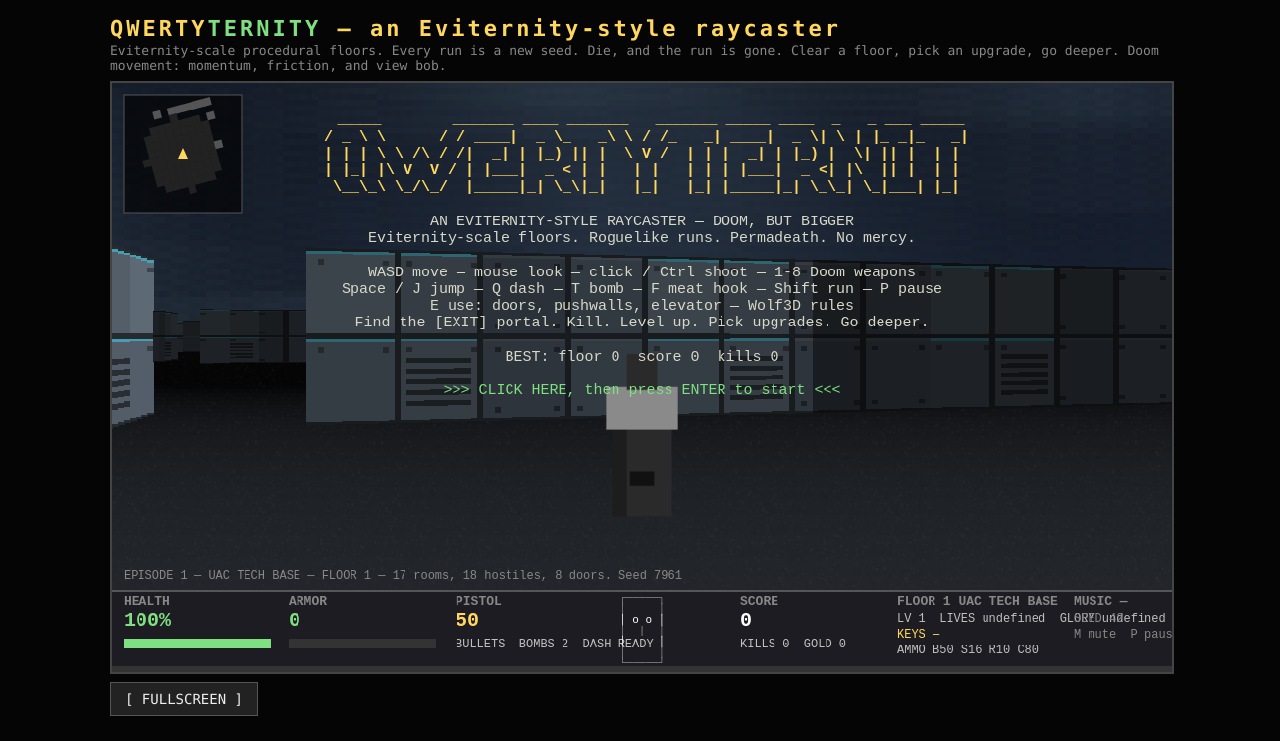
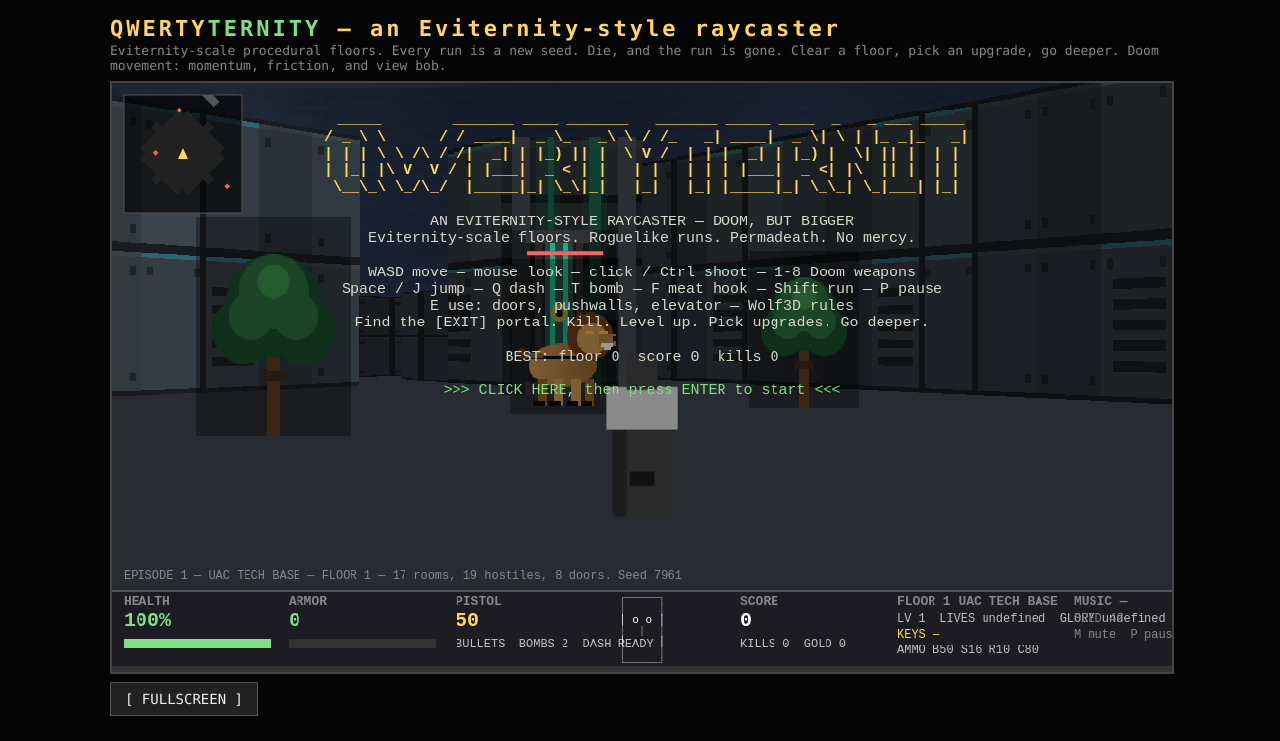
Before and after one commit to bthompson91/qwertyternity, a plain HTML site: page index.html in a window 1280 px wide. Shown: the top 741 px of the page. Drawn offline with Linux system fonts and the light colour scheme; animation ran at ten frames a second; a web font is replaced by a local one.

Commit message:
Outdoor-first maps: diagonal walls, octagonal plaza, knights + lions

```diff
--- a/index.html
+++ b/index.html
@@ -403,15 +403,15 @@ const SPRITES={
 // Drops: guard/officer/SS/mutant drop a clip (+4 ammo); SS drops the
 // machine gun if the player lacks it; Hans drops the gold key.
 const ENEMY_TYPES={
- guard:  {hp:25, dmg:7,  speed:1.1, patrol:0.55, chaseMul:3, range:7, xp:10, score:100, color:'#d8b060', spr:'guard',   fire:1.6, reaction:4},
- dog:    {hp:1,  dmg:6,  speed:2.3, patrol:1.5,  chaseMul:2, range:1.4, xp:12, score:200, color:'#c09070', spr:'dog',   fire:0.9, reaction:8, melee:true},
+ guard:  {hp:25, dmg:7,  speed:1.1, patrol:0.55, chaseMul:3, range:7, xp:10, score:100, color:'#c8c8c8', spr:'guard',   fire:1.6, reaction:4, name:'KNIGHT'},
+ dog:    {hp:1,  dmg:6,  speed:2.3, patrol:1.5,  chaseMul:2, range:1.4, xp:12, score:200, color:'#c09050', spr:'dog',   fire:0.9, reaction:8, melee:true, name:'LION'},
  nightmare:{hp:40, dmg:14, speed:2.6, patrol:1.2, chaseMul:2, range:1.6, xp:25, score:600, color:'#a040a0', spr:'nightmare', fire:0.9, reaction:6, melee:true},
  astral:  {hp:120,dmg:10, speed:0.9, patrol:0.4,  chaseMul:2, range:10, xp:50, score:1000,color:'#ff6060', spr:'astral', fire:2.2, reaction:4, shots:1, hover:0.35},
  annihilator:{hp:1200,dmg:22,speed:1.2,patrol:0.4, chaseMul:3, range:10, xp:200,score:8000,color:'#c04040', spr:'annihilator', fire:1.6, reaction:1, shots:1, name:'ANNIHILATOR'},
- officer:{hp:50, dmg:12, speed:1.5, patrol:0.55, chaseMul:5, range:8, xp:20, score:400, color:'#a0c0e0', spr:'officer', fire:1.3, reaction:2},
- ss:     {hp:100,dmg:14, speed:1.4, patrol:0.55, chaseMul:4, range:8, xp:35, score:500, color:'#b0b0b0', spr:'ss',      fire:1.1, reaction:6, shots:4},
- mutant: {hp:55, dmg:16, speed:1.0, patrol:0.55, chaseMul:3, range:6, xp:30, score:700, color:'#80d080', spr:'mutant', fire:1.8, reaction:6, shots:2},
- boss:   {hp:850,dmg:20, speed:1.3, patrol:0.55, chaseMul:3, range:9, xp:100,score:5000,color:'#e06060', spr:'boss',   fire:1.1, reaction:1, name:'HANS GROSSE'},
+ officer:{hp:50, dmg:12, speed:1.5, patrol:0.55, chaseMul:5, range:8, xp:20, score:400, color:'#c8a84a', spr:'officer', fire:1.3, reaction:2, name:'KNIGHT CAPTAIN'},
+ ss:     {hp:100,dmg:14, speed:1.4, patrol:0.55, chaseMul:4, range:8, xp:35, score:500, color:'#2a2a2a', spr:'ss',      fire:1.1, reaction:6, shots:4, name:'DARK KNIGHT'},
+ mutant: {hp:55, dmg:16, speed:1.0, patrol:0.55, chaseMul:3, range:6, xp:30, score:700, color:'#6a8a3a', spr:'mutant', fire:1.8, reaction:6, shots:2, name:'HEDGE KNIGHT'},
+ boss:   {hp:850,dmg:20, speed:1.3, patrol:0.55, chaseMul:3, range:9, xp:100,score:5000,color:'#ffd75e', spr:'boss',   fire:1.1, reaction:1, name:'THE KNIGHT LORD'},
 };
 // --- roguelike upgrades (offered 3 at a time on level-up and floor clear) ---
 const UPGRADES=[
@@ -645,6 +645,14 @@ function chooseUpgrade(i){
 let zbuf=new Float32Array(256);
 let seen=new Uint8Array(64*64); // fog of war: tiles seen this floor (1 = seen)
 let floorH=new Float32Array(64*64), ceilH=new Float32Array(64*64); // Doom sector heights: floor/ceiling height per cell (0/1 = ground)
+let diag=new Uint8Array(64*64); // diagonal walls: 0 none, 1 solid top-left, 2 top-right, 3 bottom-right, 4 bottom-left
+let outdoor=new Uint8Array(64*64); // 1 = open-air cell (sky overhead), 0 = indoors (dark ceiling)
+function diagSide(d, lx, ly){ // true if the local point (lx,ly in 0..1) is on the solid side of the diagonal
+  if(d===1) return lx+ly<1;   // solid top-left
+  if(d===2) return lx-ly>0;   // solid top-right
+  if(d===3) return lx+ly>1;   // solid bottom-right
+  return lx-ly<0;             // solid bottom-left (d===4)
+}
 let themeIdx=0; // index into THEMES for this floor (for WALL_TEX)
 function log(m){ logs.unshift(m); logs=logs.slice(0,4); }
 function newRun(){
@@ -663,14 +671,31 @@ function genLevel(d){
   // Wolf3D: MAPSIZE 64 — maps are forced 64x64 (WL_GAME.C SetupGameLevel)
   mapW=WOLF.MAPSIZE; mapH=WOLF.MAPSIZE;
   grid=[]; for(let y=0;y<mapH;y++){ grid.push(new Array(mapW).fill(1)); }
+  diag.fill(0); outdoor.fill(0);
   doors=[]; pushwalls=[]; items=[]; enemyShots=[]; decor=[];
   // Eviternity scale: one grand hall per floor — carved FIRST so it
-  // always gets a spot (a huge arena, 2.5 ceiling, a platform, a pack).
+  // always gets a spot. It is an octagonal OUTDOOR plaza now (Eviternity's
+  // open courtyards): the c x c corners are chamfered off with diagonal
+  // walls, the interior is open-air, and the player spawns in it.
+  function carveOctagon(x, y, w, h, c, texType){
+    for(let yy=y; yy<y+h; yy++) for(let xx=x; xx<x+w; xx++){
+      const sTL=(xx-x)+(yy-y), sTR=(x+w-1-xx)+(yy-y),
+            sBR=(x+w-1-xx)+(y+h-1-yy), sBL=(xx-x)+(y+h-1-yy);
+      const s=Math.min(sTL, sTR, sBR, sBL);
+      if(s<c-1) continue; // still a wall (the cut-off corner triangle)
+      if(s===c-1){ // the diagonal cell on the chamfer
+        grid[yy][xx]=texType;
+        diag[yy*64+xx]= sTL===c-1?1 : sTR===c-1?2 : sBR===c-1?3 : 4;
+        continue;
+      }
+      grid[yy][xx]=0; outdoor[yy*64+xx]=1; // open-air plaza floor
+    }
+  }
   let grandHall=null;
   for(let tries=0; tries<60 && !grandHall; tries++){
-    const w=ri(14,20), h=ri(10,13), x=ri(1,mapW-w-1), y=ri(1,mapH-h-1);
+    const w=ri(16,22), h=ri(12,16), x=ri(1,mapW-w-1), y=ri(1,mapH-h-1);
     grandHall={x,y,w,h,cx:x+(w>>1), cy:y+(h>>1)};
-    for(let yy=y;yy<y+h;yy++) for(let xx=x;xx<x+w;xx++) grid[yy][xx]=0;
+    carveOctagon(x, y, w, h, 3, 11);
   }
   // rooms (they avoid the grand hall)
   const rooms=[];
@@ -683,12 +708,15 @@ function genLevel(d){
     rooms.push({x,y,w,h,cx:x+(w>>1), cy:y+(h>>1)});
     for(let yy=y;yy<y+h;yy++) for(let xx=x;xx<x+w;xx++) grid[yy][xx]=0;
   }
-  if(grandHall) rooms.push(grandHall); // last, so the spawn (rooms[0]) is a normal room
+  if(grandHall) rooms.unshift(grandHall); // first, so the player spawns outdoors in the plaza
   function corridor(x0,y0,x1,y1){
+    // open a cell; a cell that is already open (a plaza cell) keeps its
+    // outdoor flag, a wall cell becomes an indoor corridor cell
+    const carve=(x,y)=>{ const wasWall=grid[y][x]!==0; grid[y][x]=0; diag[y*64+x]=0; if(wasWall) outdoor[y*64+x]=0; };
     let x=x0,y=y0;
-    while(x!==x1){ grid[y][x]=0; x+=Math.sign(x1-x); }
-    while(y!==y1){ grid[y][x]=0; y+=Math.sign(y1-y); }
-    grid[y][x]=0;
+    while(x!==x1){ carve(x,y); x+=Math.sign(x1-x); }
+    while(y!==y1){ carve(x,y); y+=Math.sign(y1-y); }
+    carve(x,y);
   }
   for(let i=1;i<rooms.length;i++) corridor(rooms[i-1].cx,rooms[i-1].cy,rooms[i].cx,rooms[i].cy);
   corridor(rooms[0].cx,rooms[0].cy,rooms[rooms.length-1].cx,rooms[rooms.length-1].cy);
@@ -777,9 +805,12 @@ function genLevel(d){
     for(let yy=grandHall.y;yy<grandHall.y+grandHall.h;yy++) for(let xx=grandHall.x;xx<grandHall.x+grandHall.w;xx++)
       if(grid[yy][xx]===0) ceilH[yy*64+xx]=2.5;
     raiseRect(grandHall.cx-2, grandHall.cy-1, 4, 3);
-    // pillars at the grand hall's corners (Eviternity's pillared halls)
-    for(const [px,py] of [[grandHall.x+1,grandHall.y+1],[grandHall.x+grandHall.w-2,grandHall.y+1],[grandHall.x+1,grandHall.y+grandHall.h-2],[grandHall.x+grandHall.w-2,grandHall.y+grandHall.h-2]])
+    // pillars at the plaza's corners, inset past the chamfer (Eviternity's pillared halls)
+    for(const [px,py] of [[grandHall.x+2,grandHall.y+2],[grandHall.x+grandHall.w-3,grandHall.y+2],[grandHall.x+2,grandHall.y+grandHall.h-3],[grandHall.x+grandHall.w-3,grandHall.y+grandHall.h-3]])
       decor.push({x:px+0.5, y:py+0.5, kind:'pillar', scale:1.4});
+    // trees in the plaza (Eviternity's gardens — every theme, not just Astral/Gothic)
+    for(let i=0;i<ri(3,5);i++)
+      decor.push({x:grandHall.x+2+rr(0,grandHall.w-4), y:grandHall.y+2+rr(0,grandHall.h-4), kind:'tree', scale:1.1});
   }
   enemies=[];
   const nE=Math.min(12+d*4, 55); // Eviternity: bigger fights
@@ -844,7 +875,7 @@ function gainXp(n){
 }
 function los(x0,y0,x1,y1){
   const dx=x1-x0, dy=y1-y0, dist=Math.hypot(dx,dy), steps=Math.ceil(dist*4);
-  for(let i=1;i<steps;i++){ const x=x0+dx*i/steps, y=y0+dy*i/steps; if(grid[Math.floor(y)] && grid[Math.floor(y)][Math.floor(x)]>0) return false; }
+  for(let i=1;i<steps;i++){ const x=x0+dx*i/steps, y=y0+dy*i/steps; if(solidAt(x,y)) return false; }
   return true;
 }
 function doorAt(x,y){ for(const d of doors) if(d.x===x&&d.y===y) return d; return null; }
@@ -874,6 +905,27 @@ function castRay(angle, wantPath){
     if(t===98){ // pushwall
       const wallX=side===0?player.y+bDist*dy:player.x+bDist*dx;
       return {dist:Math.max(0.05,bDist),side,type:7,tex:wallX-Math.floor(wallX),mx:mapX,my:mapY,stepX,stepY,path};
+    }
+    const dg=diag[mapY*64+mapX];
+    if(dg>0){ // diagonal wall: a 45-degree line across the cell
+      const ex=player.x+bDist*dx, ey=player.y+bDist*dy; // entry point
+      if(diagSide(dg, ex-mapX, ey-mapY)){
+        // entered on the solid side: the boundary itself is the wall
+        const wallX=side===0?player.y+bDist*dy:player.x+bDist*dx;
+        return {dist:Math.max(0.05,bDist),side,type:t,tex:wallX-Math.floor(wallX),mx:mapX,my:mapY,stepX,stepY,path};
+      }
+      // entered on the open side: does the ray cross the diagonal before leaving?
+      let tD=-1;
+      if(dg===1||dg===3){ const den=dx+dy; if(Math.abs(den)>1e-9) tD=(mapX+mapY+1-player.x-player.y)/den; }
+      else { const den=dx-dy; if(Math.abs(den)>1e-9) tD=(mapX-mapY-player.x+player.y)/den; }
+      const exitDist=Math.min(sDX,sDY);
+      if(tD>=bDist && tD<=exitDist){
+        const hx=player.x+tD*dx; // texture coordinate: fraction along the diagonal
+        return {dist:Math.max(0.05,tD),side:dg===1||dg===3?1:0,type:t,tex:hx-mapX,mx:mapX,my:mapY,stepX,stepY,path};
+      }
+      // passes through the open half of the cell
+      if(path) path.push({d:bDist,h:floorH[mapY*64+mapX]||0});
+      continue;
     }
     if(t>0){ // a wall
       const wallX=side===0?player.y+bDist*dy:player.x+bDist*dx;
@@ -927,8 +979,8 @@ function fireHook(){
 // economy, like Eternal: staggered enemies glow, and the prompt shows
 // when one is in range.
 const GLORY_LINES={
- guard:'SNAPPED HIS NECK', officer:'HELMET CRUSH', ss:'RIBCAGE RIP',
- mutant:'SKULL SPLIT', dog:'PUNTED INTO NEXT WEEK',
+ guard:'BEHEADED', officer:'CROWN SMASH', ss:'ARMOR RIP',
+ mutant:'SKULL SPLIT', dog:'MAULED BY THE LION',
 };
 let gloryT=0, gloryLine='';
 function addStagger(e, dmg){
@@ -976,7 +1028,7 @@ function killEnemy(e, crit){
   log((crit?'CRIT! ':'')+'Killed '+(ENEMY_TYPES[e.type].name||e.type.toUpperCase())+' +'+ENEMY_TYPES[e.type].xp+' XP');
   // Drops (WL_STATE.C KillActor): clip +4, SS drops machine gun if the
   // player lacks it, Hans drops the gold key
-  if(e.type==='boss'){ items.push({x:e.x,y:e.y,kind:'key1'}); items.push({x:e.x+0.4,y:e.y,kind:'firstaid'}); log('HANS GROSSE IS DOWN — gold key dropped'); }
+  if(e.type==='boss'){ items.push({x:e.x,y:e.y,kind:'key1'}); items.push({x:e.x+0.4,y:e.y,kind:'firstaid'}); log('THE KNIGHT LORD IS DOWN — gold key dropped'); }
   else if(e.type==='ss'&&Math.random()<0.6) items.push({x:e.x,y:e.y,kind:'shells'});
   else if(Math.random()<0.5) items.push({x:e.x,y:e.y,kind:'clip'});
 }
@@ -1193,27 +1245,28 @@ function drawEnemySprite(type){
     g.fillStyle=col; g.fillRect(x,y,w,h);
   };
   const P={
-    guard:{skin:'#b08a68',uni:'#4a4a34',uniD:'#2e2e20',hat:'#3a3a26'},
-    officer:{skin:'#b89878',uni:'#23232e',uniD:'#14141c',hat:'#14141c'},
-    ss:{skin:'#b08a68',uni:'#171717',uniD:'#080808',hat:'#0e0e0e'},
-    mutant:{skin:'#6a7a3e',uni:'#3a2e22',uniD:'#221a12',hat:'#2e2118'},
-    boss:{skin:'#b08a68',uni:'#2e2e3c',uniD:'#1a1a24',hat:'#22222e'},
-    dog:{skin:'#5e4630',uni:'#4a3422',uniD:'#2e2012',hat:'#4a3422'},
-  }[type]||{skin:'#b08a68',uni:'#4a4a34',uniD:'#2e2e20',hat:'#3a3a26'};
+    guard:{skin:'#b08a68',uni:'#8a8a8a',uniD:'#5a5a5a',hat:'#7a7a7a'}, // plain steel knight
+    officer:{skin:'#b89878',uni:'#9a9ab0',uniD:'#5a5a6a',hat:'#c8a84a'}, // knight captain, gold helm
+    ss:{skin:'#b08a68',uni:'#1a1a1a',uniD:'#0a0a0a',hat:'#0e0e0e'}, // dark knight, black plate
+    mutant:{skin:'#6a7a3e',uni:'#6a7a5a',uniD:'#3a4a2a',hat:'#4a5a3a'}, // hedge knight, green steel
+    boss:{skin:'#b08a68',uni:'#b0a070',uniD:'#6a5a3a',hat:'#ffd75e'}, // the Knight Lord, gold
+    dog:{skin:'#c09050',uni:'#8a5a2a',uniD:'#5a3a1a',hat:'#6a3a1a'}, // lion: tawny, dark mane
+  }[type]||{skin:'#b08a68',uni:'#8a8a8a',uniD:'#5a5a5a',hat:'#7a7a7a'};
   if(type==='dog'){
-    // profile, facing right: low, long, teeth showing
-    const gr=g.createLinearGradient(16,0,80,0); gr.addColorStop(0,P.skin); gr.addColorStop(1,P.uniD);
+    // a lion in profile, facing right: tawny, a big mane, a tail tuft, teeth showing
+    const gr=g.createLinearGradient(16,0,80,0); gr.addColorStop(0,P.skin); gr.addColorStop(1,P.uni);
     g.fillStyle=gr; g.beginPath(); g.ellipse(46,88,30,18,0,0,6.29); g.fill(); // body
     g.fillStyle='#0a0a0a'; g.fillRect(16,80,60,3); // dark back line
-    R(24,100,8,22,P.uniD); R(38,100,8,22,P.uni); R(54,100,8,22,P.uni); R(66,100,8,22,P.uniD); // legs
+    R(24,100,8,22,P.uni); R(38,100,8,22,P.skin); R(54,100,8,22,P.skin); R(66,100,8,22,P.uni); // legs
     R(20,118,10,4,'#0a0a0a'); R(34,118,10,4,'#0a0a0a'); R(50,118,10,4,'#0a0a0a'); R(62,118,10,4,'#0a0a0a'); // paws
-    C(72,66,14,P.skin); // skull
+    // the mane: a big dark ring around the head, the face inside it
+    C(70,64,20,P.hat); C(72,66,13,P.skin); // mane + face
     R(78,62,16,10,shade2(P.skin,0.85)); // snout
     R(90,64,4,4,'#0a0a0a'); // nose
     R(80,70,10,3,'#e8e8e8'); R(82,73,6,2,'#e8e8e8'); // teeth
-    g.fillStyle=P.uniD; g.beginPath(); g.moveTo(62,56); g.lineTo(58,42); g.lineTo(68,54); g.fill(); // ear, laid back
-    R(66,60,8,2,'#ff2222'); R(78,60,8,2,'#ff2222'); // red slit eyes
-    R(12,78,16,4,P.uniD); // tail, raised
+    g.fillStyle=P.hat; g.beginPath(); g.moveTo(62,52); g.lineTo(58,40); g.lineTo(68,50); g.fill(); // ear, in the mane
+    R(66,60,8,2,'#ffaa22'); R(78,60,8,2,'#ffaa22'); // amber eyes
+    R(12,78,16,4,P.uni); C(10,78,4,P.hat); // tail + tuft
     return c;
   }
   if(type==='nightmare'){
@@ -1268,53 +1321,47 @@ function drawEnemySprite(type){
     R(42,38,12,2,'#0a0a0a'); // grim mouth
     return c;
   }
-  // --- humanoid ---
-  OR(30,112,13,16,'#0e0e0e'); OR(53,112,13,16,'#0e0e0e'); // boots
-  OR(31,82,11,32,P.uniD); OR(54,82,11,32,P.uniD); // legs
-  // torso (uniform, left-lit, dark outline)
+  // --- knight: plate armour, a great helm, a crossbow ---
+  // (all human enemies are knights now; the crossbow is the ranged
+  // weapon — mechanically the same hitscan as the old rifle)
+  OR(30,112,13,16,'#0e0e0e'); OR(53,112,13,16,'#0e0e0e'); // sabatons
+  OR(31,82,11,32,P.uniD); OR(54,82,11,32,P.uniD); // greaves
+  // breastplate (steel, left-lit, dark outline) with a centre ridge
   const gr=g.createLinearGradient(24,0,72,0); gr.addColorStop(0,P.uni); gr.addColorStop(1,P.uniD);
   g.fillStyle='#0a0a0a'; g.fillRect(23,43,50,41);
   g.fillStyle=gr; g.fillRect(24,44,48,39);
-  OR(24,44,12,4,shade2(P.uni,1.25)); OR(60,44,12,4,shade2(P.uni,1.25)); // shoulder boards
-  g.fillStyle=P.uniD; g.beginPath(); g.moveTo(40,44); g.lineTo(48,54); g.lineTo(56,44); g.fill(); // collar V
-  OR(28,58,12,8,shade2(P.uni,0.85)); OR(56,58,12,8,shade2(P.uni,0.85)); // chest pockets
-  C(48,62,1.2,'#c8c8c8'); C(48,72,1.2,'#c8c8c8'); // buttons
+  R(46,44,4,39,shade2(P.uni,1.3)); // centre ridge
+  OR(24,44,12,4,shade2(P.uni,1.25)); OR(60,44,12,4,shade2(P.uni,1.25)); // pauldrons
   OR(24,79,48,5,'#0e0e0e'); R(44,79,8,5,'#8a7a4a'); // belt + buckle
+  R(58,76,4,14,'#c8c8c8'); R(54,74,12,3,'#8a7a4a'); // a sword at the hip: blade + crossguard
   OR(16,46,9,36,P.uniD); // left arm, down
   OR(66,50,9,28,P.uniD); // right arm, upper
   OR(58,72,16,7,P.uniD); // right forearm across the chest
-  // rifle across the lower chest, muzzle aimed at the viewer
+  // crossbow across the lower chest, the bolt aimed at the viewer
   OR(30,74,24,7,'#1a1a1a'); // stock
-  OR(52,70,10,10,'#222222'); // receiver
-  C(64,75,7,'#111111'); C(64,75,4,'#3a3a3a'); C(64,75,1.5,'#000000'); // muzzle ring + bore
-  // head (small), skin with a dark right-side shade
-  OR(35,18,26,26,P.skin);
-  R(52,18,9,26,'rgba(0,0,0,0.25)');
-  // face: heavy angled brows, slit eyes, nose shadow, grim mouth
-  g.fillStyle='#0a0a0a';
-  g.beginPath(); g.moveTo(38,26); g.lineTo(46,28); g.lineTo(46,30); g.lineTo(38,29); g.fill(); // left brow
-  g.beginPath(); g.moveTo(58,26); g.lineTo(50,28); g.lineTo(50,30); g.lineTo(58,29); g.fill(); // right brow
-  R(40,32,6,2,'#0a0a0a'); R(50,32,6,2,'#0a0a0a'); // slit eyes
-  R(47,34,2,6,'rgba(0,0,0,0.3)'); // nose shadow
-  R(42,41,12,1.5,'#0a0a0a'); // grim mouth
-  // headgear
-  if(type==='mutant'){
-    R(38,20,3,8,'rgba(0,0,0,0.4)'); R(54,22,3,6,'rgba(0,0,0,0.4)'); // scars
-    R(40,32,6,2,'#ff2222'); R(50,32,6,2,'#ff2222'); // red eyes
-    R(42,41,12,2,'#1a1a1a'); // wider grim mouth
-  } else if(type==='officer'||type==='boss'){
-    OR(32,10,32,10,P.hat); OR(30,18,36,4,P.hat); // peaked cap: crown + brim
-    R(30,18,36,2,'#000000'); // visor shadow
-    C(48,15,2,'#c8a84a'); // badge
-  } else {
-    g.fillStyle=P.hat; g.beginPath(); g.arc(48,20,15,Math.PI,0); g.fill(); // steel helmet dome
-    OR(30,18,36,4,P.hat); // brim
-    g.fillStyle='rgba(255,255,255,0.14)'; g.beginPath(); g.arc(42,12,6,Math.PI,0); g.fill(); // highlight
-  }
+  OR(52,70,10,10,'#222222'); // tiller
+  g.strokeStyle='#8a6a3a'; g.lineWidth=3; g.beginPath(); g.moveTo(56,66); g.quadraticCurveTo(74,74,56,84); g.stroke(); // the bow
+  C(64,75,4,'#3a3a3a'); C(64,75,1.5,'#000000'); // bolt tip
+  // head: a great helm — full steel, no skin, a horizontal visor slit
+  OR(35,18,26,26,P.hat);
+  R(35,18,26,3,shade2(P.hat,1.3)); // helm crown highlight
+  R(38,28,20,2,'#0a0a0a'); // visor slit
+  R(46,28,2,6,'#0a0a0a'); // breath slit
+  // helm crest / plume per rank
   if(type==='boss'){
+    R(44,4,8,12,'#ffd75e'); R(46,4,4,12,'#c8a84a'); // tall gold plume (the Knight Lord)
     OR(24,44,12,4,'#c8a84a'); OR(60,44,12,4,'#c8a84a'); // gold epaulettes
     C(40,68,2,'#c8a84a'); C(48,68,2,'#c8a84a'); C(56,68,2,'#c8a84a'); // medals
-    R(40,39,16,3,'#0a0a0a'); // moustache
+  } else if(type==='officer'){
+    R(44,6,8,10,'#c04040'); // red plume (Knight Captain)
+  } else if(type==='ss'){
+    R(44,6,8,10,'#1a1a1a'); // black plume (Dark Knight)
+    R(38,28,20,2,'#c04040'); // red visor glow
+  } else if(type==='mutant'){
+    R(44,6,8,10,'#6a8a3a'); // green plume (Hedge Knight)
+    R(38,28,20,2,'#ff2222'); // red visor slit
+  } else {
+    R(44,8,8,6,shade2(P.hat,1.2)); // plain steel crest
   }
   return c;
 }
@@ -1618,10 +1665,10 @@ function update(dt){
       // chase through doors: open them (T_Chase waits on doors in Wolf3D)
       const gx=Math.floor(e.x+Math.cos(e.ang)*0.6), gy=Math.floor(e.y+Math.sin(e.ang)*0.6);
       const dr=doorAt(gx,gy); if(dr&&dr.action==='closed'&&dr.lock===0) dr.action='opening';
-      // Melee (dog / Nightmare Demon): T_DogChase -> bite within MINACTORDIST
+      // Melee (lion / Nightmare Demon): T_DogChase -> bite within MINACTORDIST
       if((e.type==='dog'||e.type==='nightmare')&&d<WOLF.MINACTORDIST+0.4&&e.fire<=0){
         e.fire=0.9;
-        const nm=e.type==='nightmare'?'Nightmare Demon':'Dog';
+        const nm=e.type==='nightmare'?'Nightmare Demon':'Lion';
         if(rndT()<180){ hurtPlayer(e.type==='nightmare'?e.dmg:WOLF.shootDamage(1), nm.toLowerCase()+' bite'); log(nm+' bites!'); }
         else log(nm+' snaps and misses');
       }
@@ -1680,6 +1727,8 @@ function solidAt(x,y){
   if(gx<0||gy<0||gx>=mapW||gy>=mapH) return true;
   const t=grid[gy][gx];
   if(t===90) return !isDoorOpen(gx,gy);
+  const dg=diag[gy*64+gx];
+  if(dg>0) return diagSide(dg, x-gx, y-gy); // diagonal wall: solid only on its solid side
   return t>0;
 }
 function movePlayer(vx,vy){
@@ -1772,11 +1821,13 @@ function render(){
   const SW=scene.width, SH=scene.height, k=VW/1080;
   const projDist=(VW/2)/Math.tan(FOV/2);
   const horizon=SH/2 + Math.tan(pitch)*projDist;
-  // sky: a scrolling panorama above the horizon (the texture covers
-  // +/-45deg vertically, so 256px of sky = projDist*(pi/2) screen px,
-  // and its middle sits on the screen horizon). It scrolls with the
-  // view angle, like a real sky.
-  {
+  // ceiling: outdoors the sky IS the ceiling (a scrolling panorama
+  // above the horizon — the texture covers +/-45deg vertically, so 256px
+  // of sky = projDist*(pi/2) screen px, and its middle sits on the screen
+  // horizon). Indoors it is flat dark bands. The branch is by where the
+  // player stands, not per column.
+  const isOut=outdoor[Math.floor(player.y)*64+Math.floor(player.x)]===1;
+  if(isOut){
     const sky=SKY[themeIdx], skyW=sky.width, skyH=sky.height;
     const skyScale=projDist*(Math.PI/2)/skyH, skyPxH=skyH*skyScale, skyMid=skyH/2*skyScale;
     for(let ci=0;ci<nCols;ci++){
@@ -1784,6 +1835,13 @@ function render(){
       const a=player.ang + Math.atan((cx-SW/2)/projDist);
       let sx=((a/(2*Math.PI))*skyW)%skyW; if(sx<0) sx+=skyW;
       sctx.drawImage(sky, Math.floor(sx), 0, 1, skyH, ci*CHAR_W, horizon-skyMid, CHAR_W+1, skyPxH);
+    }
+  } else {
+    for(let y=0;y<SH;y+=4){
+      if(y+2>=horizon) break;
+      const d=(1-eyeZ)*projDist/Math.max(1,horizon-y);
+      sctx.fillStyle=shadeColor(theme.ceil, Math.min(11,d));
+      sctx.fillRect(0,y,SW,4);
     }
   }
   // floor: flat bands, shaded by distance from the eye (the sky
```
Also changed, not shown: 1 other file.
